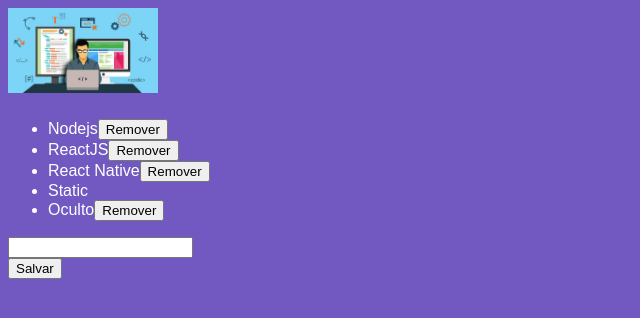
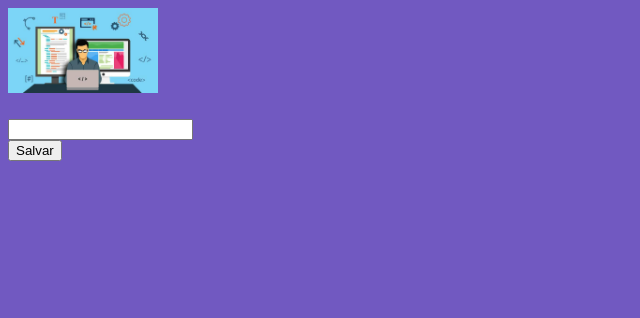
Before and after one commit to FabioJrSilva/reactjs-initial, a React app: page / in a window 1280 px wide. Shown: the top 318 px of the page, without its empty margins (0-640 px from the left). Built offline with nearby package versions, Linux system fonts and the light colour scheme.

Commit message:
Ciclo de vida do componente

```diff
--- a/src/components/TechList.js
+++ b/src/components/TechList.js
@@ -3,14 +3,31 @@
 import TechItem from './TechItem';
 
 class TechList extends Component {
-  static defaultProps = {
-    tech: 'Static'
+  state = {
+    newTech: '',
+    techs: []
   };
 
-  state = {
-    newTech: '',
-    techs: ['Nodejs', 'ReactJS', 'React Native']
-  };
+  // Executado assim que o componente aparece na tela
+  componentDidMount() {
+    const techs = localStorage.getItem('techs');
+
+    if (techs) {
+      this.setState({ techs: JSON.parse(techs) });
+    }
+  }
+
+  // Executado sempre que houver alteração nas props ou estado
+  componentDidUpdate(_, prevState) {
+    if (prevState.techs !== this.state.techs) {
+      localStorage.setItem('techs', JSON.stringify(this.state.techs));
+    }
+  }
+
+  // Executado sempre que um componente deixa de existir
+  componentWillUnmount() {
+    //
+  }
 
   handleInputChange = (event) => {
     this.setState({ newTech: event.target.value });
@@ -37,8 +54,6 @@
           {this.state.techs.map((tech) => (
             <TechItem key={tech} tech={tech} onDelete={() => this.handleDelete(tech)} />
           ))}
-          <li>{TechList.defaultProps.tech}</li>
-          <TechItem />
         </ul>
         <div>
           <input type="text" onChange={this.handleInputChange} value={this.state.newTech} />
```
